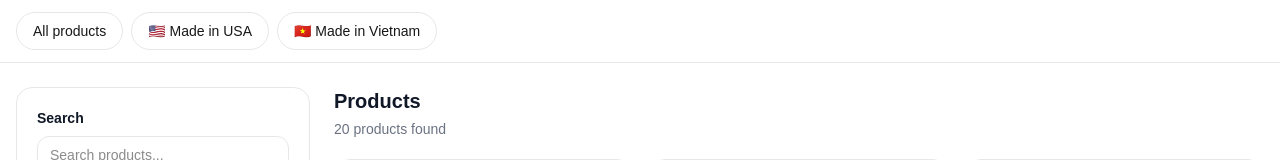
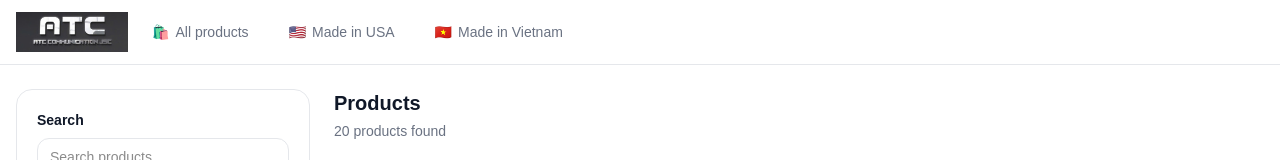
Before and after one commit to nvLong2k/my-store, a Next.js app: page /catalog in a window 1280 px wide. Shown: the top 160 px of the page. Built offline with nearby package versions, Linux system fonts and the light colour scheme; grey boxes are pictures that could not be loaded.

Commit message:
first commit

```diff
--- a/src/components/Navbar.tsx
+++ b/src/components/Navbar.tsx
@@ -7,8 +7,8 @@ import { useEffect, useState } from "react";
 export default function Navbar() {
     const router = useRouter();
 
-    const [showTop, setShowTop] = useState(false);
-    const [openMenu, setOpenMenu] = useState(false);
+    const [showTop, setShowTop] = useState<boolean>(false);
+    const [openMenu, setOpenMenu] = useState<boolean>(false);
 
     useEffect(() => {
         const handleScroll = () => {
@@ -25,33 +25,42 @@ export default function Navbar() {
             <div className="max-w-7xl mx-auto px-4 relative">
                 {/* Desktop menu */}
                 <div className="hidden md:flex items-center gap-2 py-3">
-                    <Link
-                        href="/"
-                        className="px-4 py-2 rounded-full text-sm font-medium border border-gray-200 hover:bg-black hover:text-white transition"
-                    >
-                        All products
-                    </Link>
+                    <img
+                        src='/images/2aOboQaz7kj8UAqPWzsVxOxj7TC9XPXGuxAv2iQ4.jpg'
+                        alt="back"
+                        className="w-28 h-10 object-cover"
+                    />
+                    {[
+                        { href: "/", label: "All products", icon: "🛍️" },
+                        { href: "/products", label: "Made in USA", icon: "🇺🇸" },
+                        { href: "/catalog", label: "Made in Vietnam", icon: "🇻🇳" },
+                    ].map(({ href, label, icon }) => (
+                        <Link
+                            key={href}
+                            href={href}
+                            className="group relative px-4 py-2 rounded-full text-sm font-medium text-gray-500 hover:text-gray-900 transition-colors duration-200 active:scale-95"
+                        >
+                            {/* Content */}
+                            <span className="relative flex items-center gap-1.5">
+                                <span className="transition-transform duration-200 group-hover:scale-110 inline-block">
+                                    {icon}
+                                </span>
+                                {label}
+                            </span>
 
-                    <Link
-                        href="/products"
-                        className="px-4 py-2 rounded-full text-sm font-medium border border-gray-200 hover:bg-black hover:text-white transition"
-                    >
-                        🇺🇸 Made in USA
-                    </Link>
-
-                    <Link
-                        href="/catalog"
-                        className="px-4 py-2 rounded-full text-sm font-medium border border-gray-200 hover:bg-black hover:text-white transition"
-                    >
-                        🇻🇳 Made in Vietnam
-                    </Link>
+                            {/* Underline slide in */}
+                            <span className="absolute bottom-0 left-4 right-4 h-0.5 rounded-full bg-orange-400 scale-x-0 group-hover:scale-x-100 transition-transform duration-200 origin-left" />
+                        </Link>
+                    ))}
                 </div>
 
                 {/* Mobile header */}
                 <div className="flex md:hidden items-center justify-between py-3">
-                    <span className="font-semibold">
-                        Products
-                    </span>
+                    <img
+                        src='/images/2aOboQaz7kj8UAqPWzsVxOxj7TC9XPXGuxAv2iQ4.jpg'
+                        alt="back"
+                        className="w-28 h-10 object-cover"
+                    />
 
                     <button
                         onClick={() => setOpenMenu(prev => !prev)}
@@ -65,8 +74,8 @@ export default function Navbar() {
 
                 {/* Mobile dropdown */}
                 <div className={`md:hidden absolute top-full right-0 w-64 bg-white border border-gray-200 rounded-xl shadow-lg p-2 overflow-hidden transition-all duration-200 ${openMenu
-                        ? "opacity-100 translate-y-0 pointer-events-auto"
-                        : "opacity-0 -translate-y-2 pointer-events-none"
+                    ? "opacity-100 translate-y-0 pointer-events-auto"
+                    : "opacity-0 -translate-y-2 pointer-events-none"
                     }`}>
                     <div className="flex flex-col gap-1">
                         {[
```
Also changed, not shown: public/images/2aOboQaz7kj8UAqPWzsVxOxj7TC9XPXGuxAv2iQ4.jpg (added).
